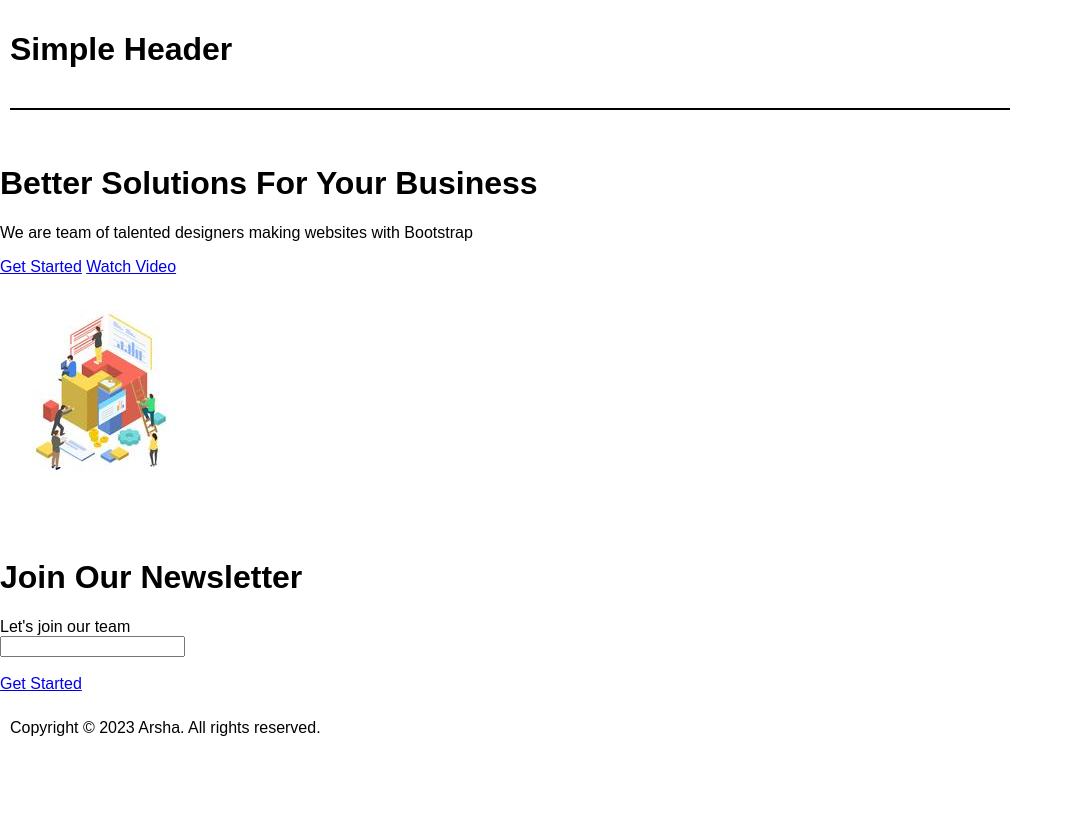
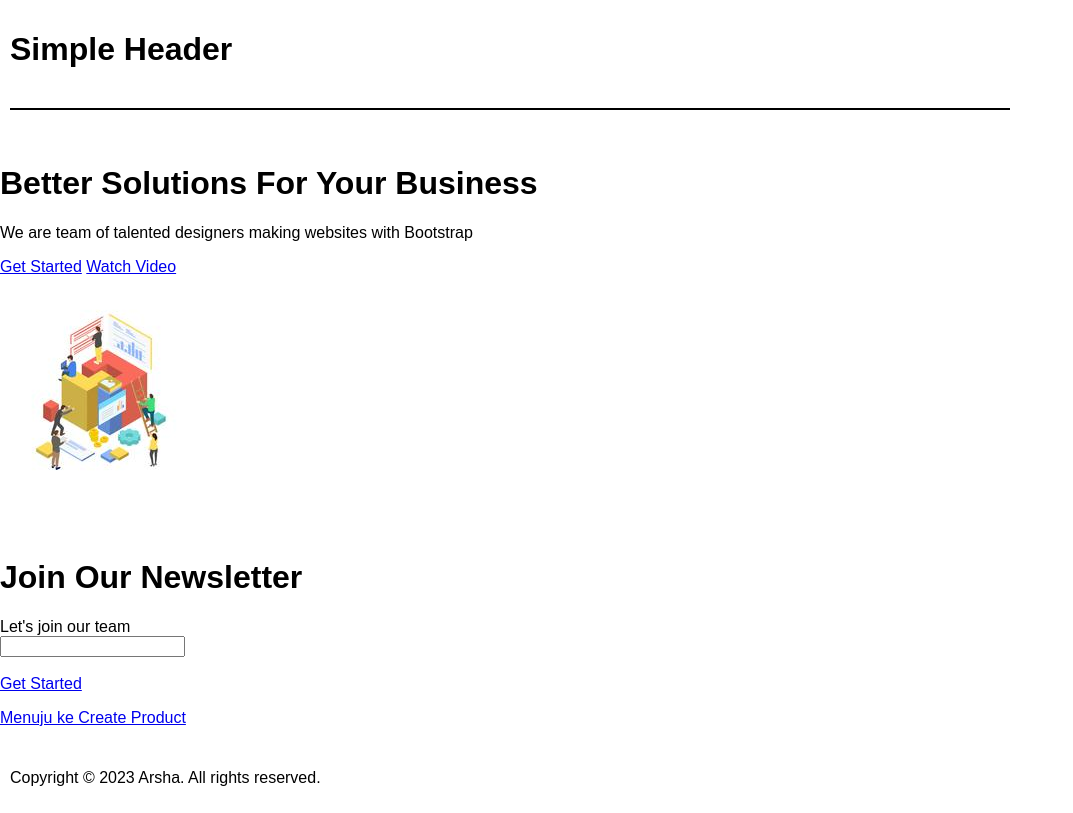
Before and after one commit to novahrt/react_NovaHertanti, a plain HTML site: page HTML/Praktikum/landingPage.html in a window 1280 px wide. Shown: the whole page, without its empty margins (0-1073 px from the left). Drawn offline with Linux system fonts and the light colour scheme.

Commit message:
Update landingPage.html

```diff
--- a/HTML/Praktikum/landingPage.html
+++ b/HTML/Praktikum/landingPage.html
@@ -73,6 +73,7 @@
         <br>
         <a href="#" class="button">Get Started</a>
     </form>
+        <p><a href="Create product.html">Menuju ke Create Product</a></p>
     </body>
     <div class="footer">
         <p>Copyright © 2023 Arsha. All rights reserved.</p>
```
